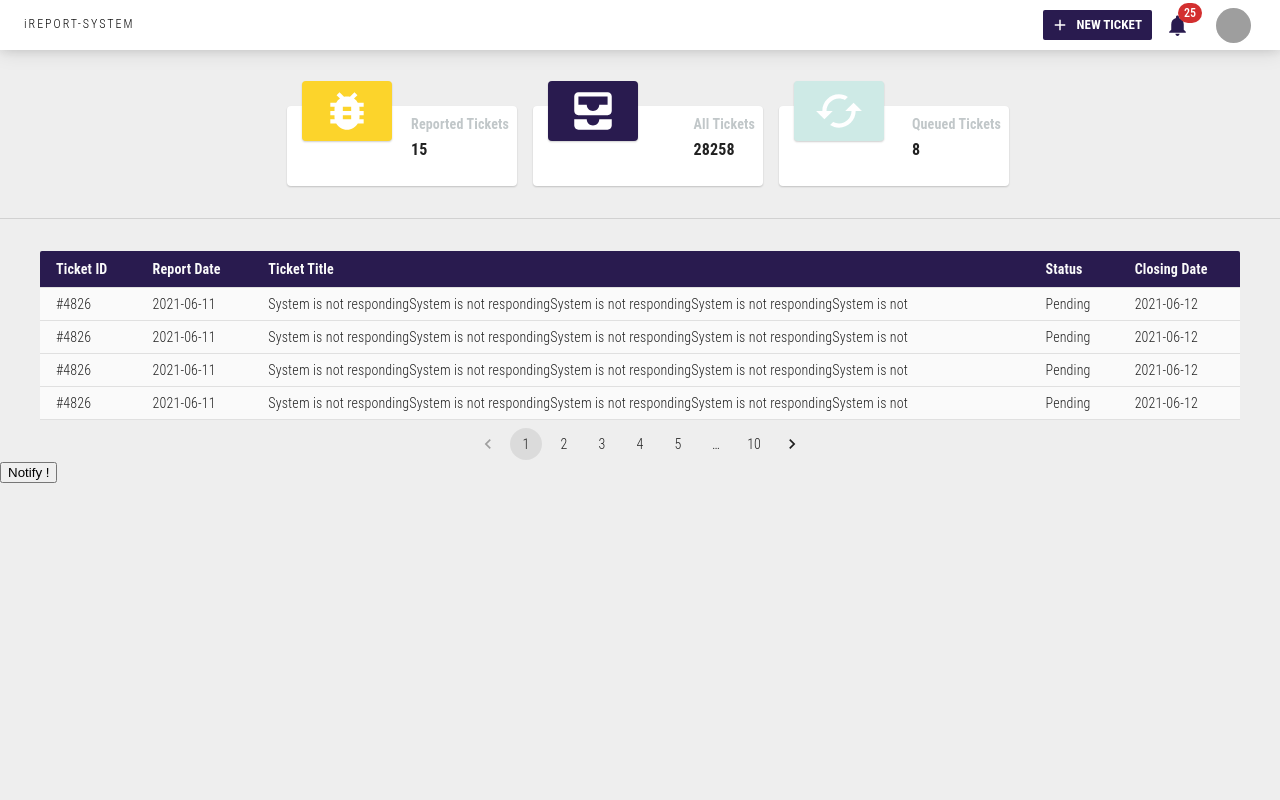
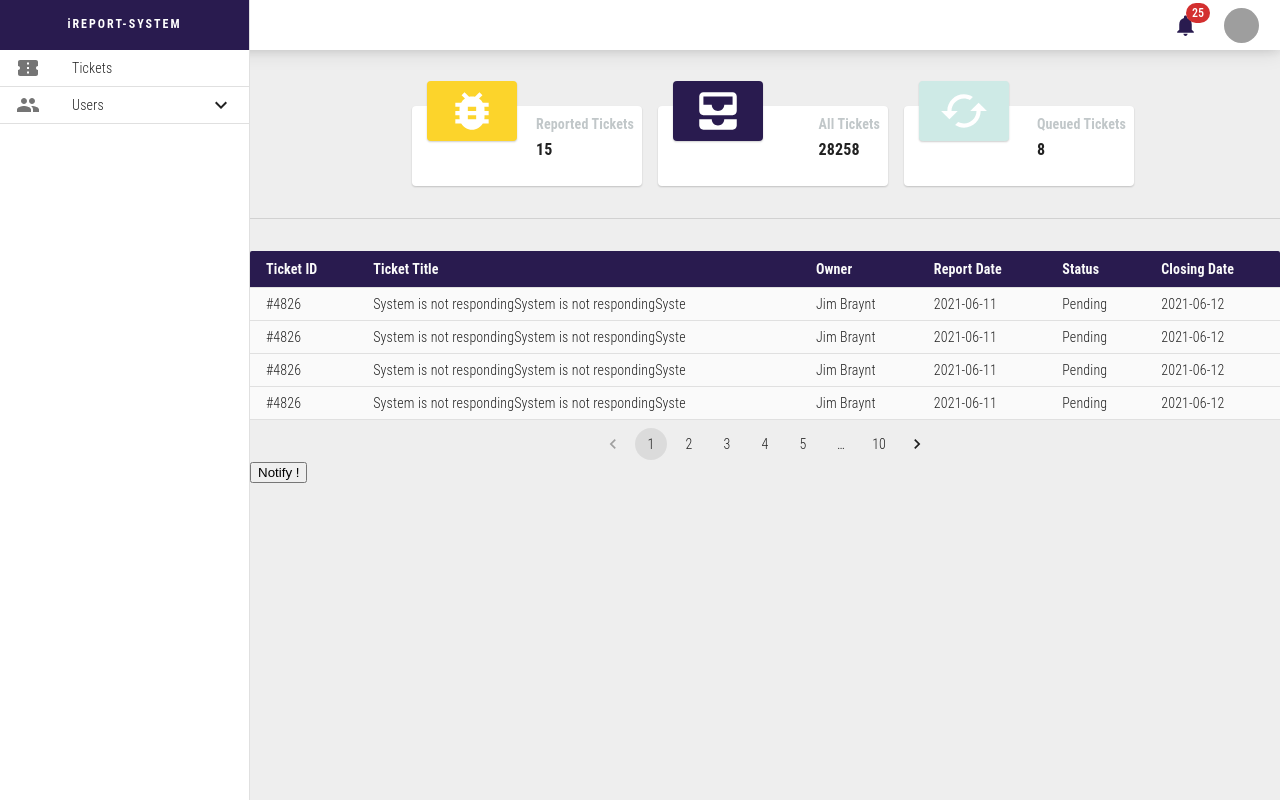
Before and after one commit to w4t3r-45/ticket_system, a React (Create React App) app: page /admin in a window 1280 px wide. Built offline with nearby package versions, Linux system fonts and the light colour scheme; grey boxes are pictures that could not be loaded.

Commit message:
admin dash ui update

```diff
--- a/package.json
+++ b/package.json
@@ -22,6 +22,7 @@
     "react-router-dom": "^6.0.0-beta.5",
     "react-scripts": "4.0.3",
     "react-toastify": "^8.0.3",
+    "recharts": "^2.1.4",
     "redux": "^4.1.1",
     "redux-devtools-extension": "^2.13.9",
     "redux-thunk": "^2.3.0",
--- a/src/components/adminDashboard.js
+++ b/src/components/adminDashboard.js
@@ -25,7 +25,12 @@ import {
   TableFooter,
   styled,
   ListItemText,
-  Pagination
+  Pagination,
+  Drawer,
+  List,
+  ListItem,
+  Collapse,
+  ListItemButton
 } from "@mui/material";
 import { tableCellClasses } from "@mui/material/TableCell";
 import { tableRowClasses } from "@mui/material/TableRow";
@@ -41,13 +46,18 @@ import {
   ChromeReaderMode,
   BugReport,
   AllInbox,
-  Cached
+  Cached,
+  ConfirmationNumber,
+  ExpandLess,
+  ExpandMore,
+  Group,
+  AdminPanelSettings,
+  AssignmentInd
 } from "@mui/icons-material";
 //access theme object provided in our APP.JS
 import { useTheme } from "@mui/material/styles";
 // need to revisit notifications "not finished yet"
 import Notification from "./Notification";
-import NewTicket from "./NewTicket";
 import Card from "./Card";
 import { openNewTicket } from "../redux/actions/actions";
 import { useDispatch } from "react-redux";
@@ -181,35 +191,23 @@ export default function AdminDashboard({ props }) {
   // test purpose (render table rows)
   const dt = [0, 1, 2, 3];
 
+  //Drawer style
+  const DrawerWidth = 250;
+  const [openDrawerMenu, setOpenDrawerMenu] = useState(false);
+  const handleOpenDrawerMenu = (event) => {
+    setOpenDrawerMenu(!openDrawerMenu);
+  };
+
   return (
     <>
       {/* {console.log("Testing if we get current theme : ", theme)} */}
       {/* css base line must be added here in order that our THEME works properly */}
       <CssBaseline />
       <AppBar elevation={3}>
-        <Toolbar>
+        <Toolbar disableGutters>
           {/** i will change font of "body" typography when i use custom theming */}
-          <Typography
-            variant="h6"
-            sx={{ flexGrow: 1, textTransform: "none", color: "#000" }}
-            letterSpacing={2}
-          >
-            iREPORT-SYSTEM
-          </Typography>
-          <Button
-            variant="contained"
-            disableElevation
-            disableRipple
-            startIcon={<Add />}
-            size="small"
-            sx={{
-              bgcolor: theme.palette.primary.main,
-              color: "#fff"
-            }}
-            onClick={(event) => handleNewTktClick(event)}
-          >
-            New Ticket
-          </Button>
+          <Box sx={{ width: DrawerWidth, flexGrow: 1 }}></Box>
+
           {/*  notification menu */}
           <Tooltip title="Notification">
             <IconButton
@@ -304,6 +302,7 @@ export default function AdminDashboard({ props }) {
               onClick={(event) => handleProfileClick(event)}
               sx={{
                 ml: 1,
+                mr: 2,
                 "&.MuiButtonBase-root:hover": {
                   bgcolor: "transparent"
                 }
@@ -390,6 +389,80 @@ export default function AdminDashboard({ props }) {
           ...theme.mixins.toolbar
         }}
       />
+      <Drawer
+        variant="permanent"
+        sx={{
+          "& .MuiPaper-root": {
+            width: DrawerWidth,
+            boxSizing: "border-box"
+          },
+          width: DrawerWidth
+        }}
+      >
+        <Box
+          display="flex"
+          justifyContent="center"
+          alignItems="center"
+          sx={{
+            ...theme.mixins.toolbar,
+            bgcolor: theme.palette.primary.main
+          }}
+        >
+          <Typography
+            variant="h6"
+            sx={{
+              textTransform: "none",
+              color: "#fff"
+            }}
+            letterSpacing={2}
+            fontWeight="bold"
+          >
+            iREPORT-SYSTEM
+          </Typography>
+        </Box>
+        <List disablePadding>
+          <ListItemButton divider dense>
+            <ListItemIcon>
+              <ConfirmationNumber />
+            </ListItemIcon>
+            <ListItemText>Tickets</ListItemText>
+          </ListItemButton>
+          <ListItemButton
+            dense
+            divider
+            onClick={(event) => handleOpenDrawerMenu(event)}
+          >
+            <ListItemIcon>
+              <Group />
+            </ListItemIcon>
+            <ListItemText>Users</ListItemText>
+            {openDrawerMenu ? <ExpandLess /> : <ExpandMore />}
+          </ListItemButton>
+          <Collapse in={openDrawerMenu} timeout="auto" unmountOnExit>
+            <List component="div" disablePadding>
+              <ListItemButton divider dense sx={{ ml: 4 }}>
+                <ListItemIcon>
+                  <AdminPanelSettings />
+                </ListItemIcon>
+                <ListItemText primary="Admins" />
+              </ListItemButton>
+              <ListItemButton divider dense sx={{ ml: 4 }}>
+                <ListItemIcon>
+                  <AssignmentInd />
+                </ListItemIcon>
+                <ListItemText primary="Employees" />
+              </ListItemButton>
+            </List>
+          </Collapse>
+        </List>
+      </Drawer>
+      {/* Content container */}
+      <Box
+        sx={{
+          ml: "250px"
+          //  bgcolor: "red"
+        }}
+      >
         {/* cards Container */}
         <Box
           display="flex"
@@ -428,7 +501,7 @@ export default function AdminDashboard({ props }) {
           component={Paper}
           elevation={0}
           sx={{
-          maxWidth: 1200,
+            // maxWidth: 1200,
             mt: 4,
             ml: "auto",
             mr: "auto",
@@ -441,7 +514,7 @@ export default function AdminDashboard({ props }) {
         >
           <Table
             sx={{
-            maxWidth: 1200,
+              // maxWidth: 1200,
               minWidth: 800,
               margin: "auto"
             }}
@@ -450,8 +523,9 @@ export default function AdminDashboard({ props }) {
             <TableHead>
               <TableRow>
                 <StyledTableCell>Ticket ID</StyledTableCell>
+                <StyledTableCell>Ticket Title</StyledTableCell>
+                <StyledTableCell>Owner</StyledTableCell>
                 <StyledTableCell>Report Date</StyledTableCell>
-              <StyledTableCell>Ticket Title</StyledTableCell>
                 <StyledTableCell>Status</StyledTableCell>
                 <StyledTableCell>Closing Date</StyledTableCell>
               </TableRow>
@@ -466,11 +540,11 @@ export default function AdminDashboard({ props }) {
                   onContextMenu={(event) => handleRowclick({ event, index })}
                 >
                   <TableCell>#4826</TableCell>
+                  <TableCell>
+                    System is not respondingSystem is not respondingSyste
+                  </TableCell>
+                  <TableCell>Jim Braynt</TableCell>
                   <TableCell>2021-06-11</TableCell>
-                <TableCell>
-                  System is not respondingSystem is not respondingSystem is not
-                  respondingSystem is not respondingSystem is not
-                </TableCell>
                   <TableCell>Pending</TableCell>
                   <TableCell>2021-06-12</TableCell>
                 </StyledTableRow>
@@ -506,8 +580,7 @@ export default function AdminDashboard({ props }) {
         </Menu>
         {/* Notifications test */}
         <Notification />
-      {/* modal form "ADD NEW TICKET" */}
-      <NewTicket />
+      </Box>
     </>
   );
 }
```
Also changed, not shown: 1 other file (tests, documents, lock files or other folders). Lines whose indentation alone changed are shown as unchanged.
